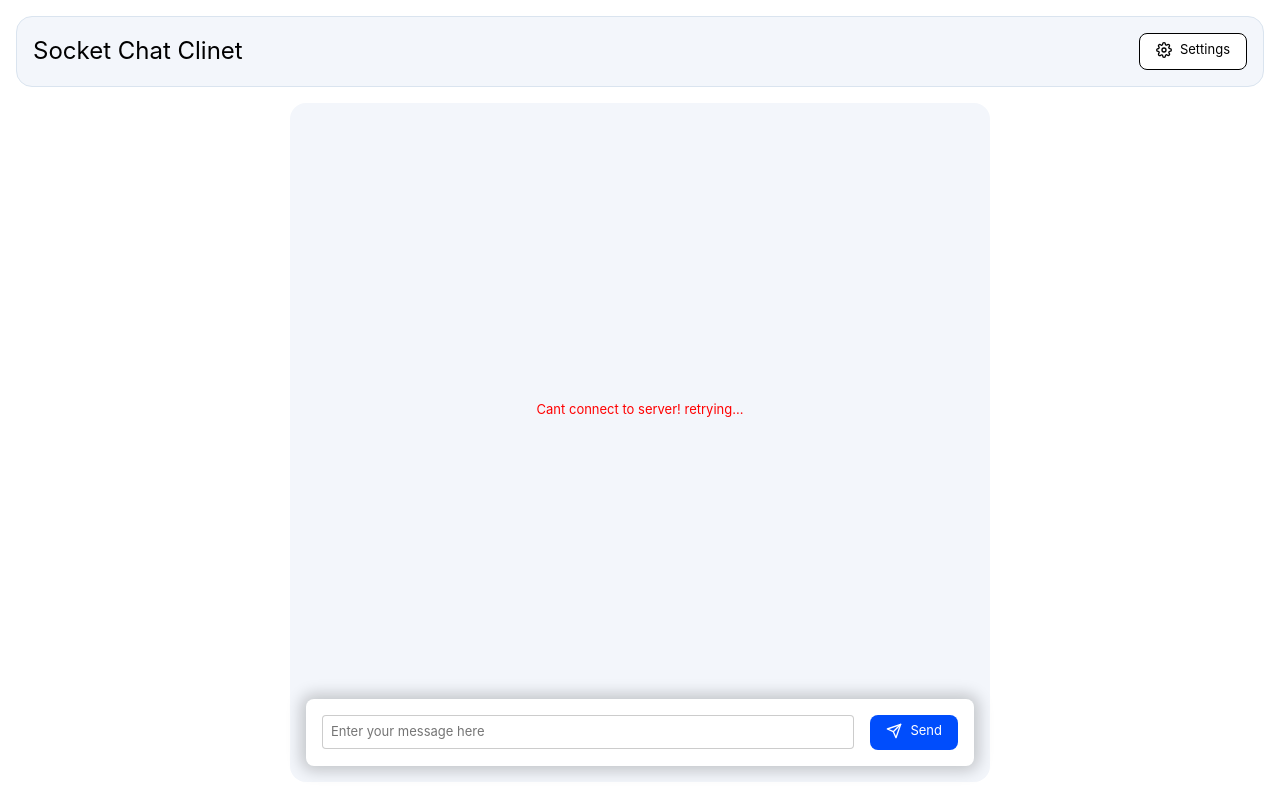
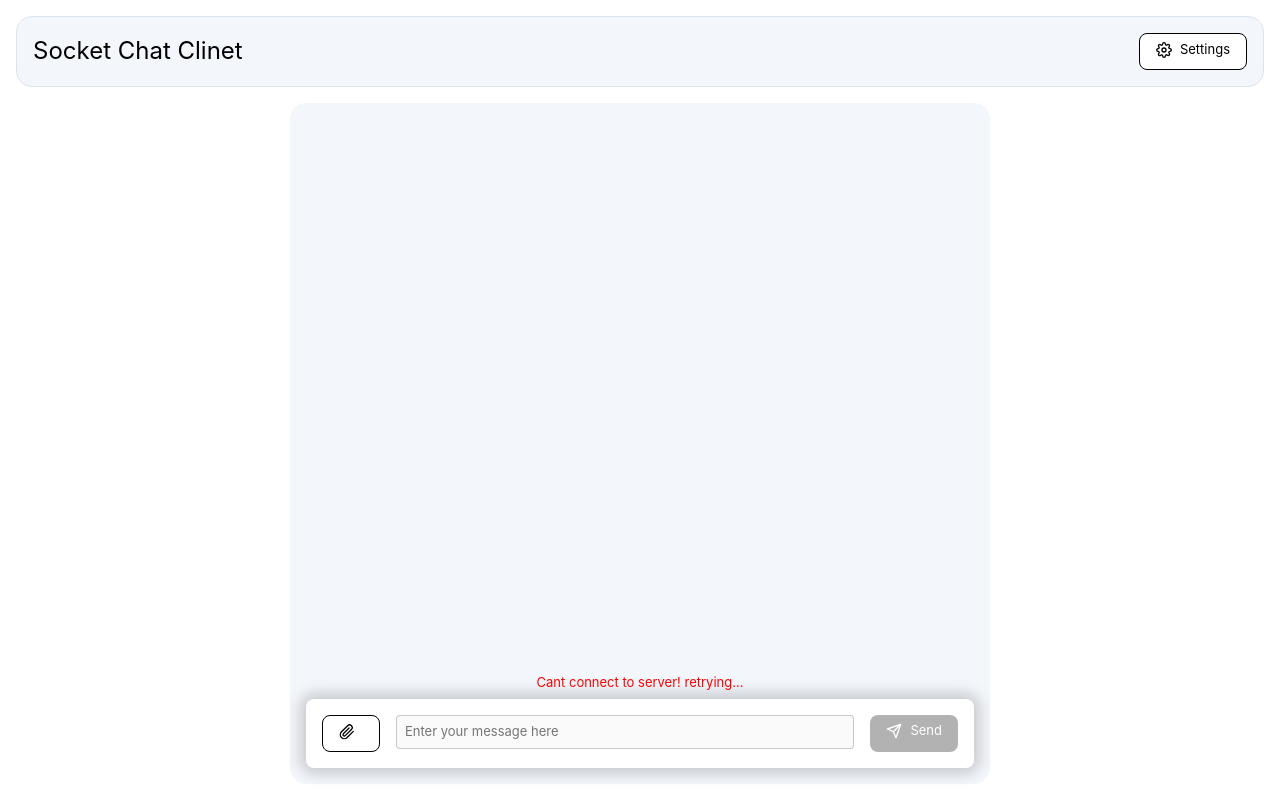
Before and after one commit to IVIosi/socket-chat-client, a React app: page / in a window 1280 px wide. Built offline with nearby package versions, Linux system fonts and the light colour scheme.

Commit message:
add send image button

```diff
--- a/src/components/messages/style.scss
+++ b/src/components/messages/style.scss
@@ -24,7 +24,7 @@
   &__error {
     position: absolute;
     color: red;
-    top: 50%;
+    bottom: 0;
     left: 50%;
     transform: translate(-50%, -50%);
   }
--- a/src/components/send-message-box/index.tsx
+++ b/src/components/send-message-box/index.tsx
@@ -1,15 +1,28 @@
-import React, { ChangeEvent, KeyboardEvent, FC, useState, useContext, FormEvent } from 'react';
+import React, {
+  ChangeEvent,
+  KeyboardEvent,
+  FC,
+  useState,
+  useContext,
+  FormEvent,
+  MouseEvent,
+} from 'react';
 import './style.scss';
 
 import Button from '@components/ui-kit/button';
 import { ChatMessage, SettingsContext } from 'app';
+import Modal, { useModal } from '@components/ui-kit/modal';
+import Input from '@components/ui-kit/input';
 
 interface SendMessageBoxProps {
+  disabled: boolean;
   onSendMessage: (msg: ChatMessage) => void;
 }
 
-const SendMessageBox: FC<SendMessageBoxProps> = ({ onSendMessage }) => {
+const SendMessageBox: FC<SendMessageBoxProps> = ({ disabled, onSendMessage }) => {
   const [message, setMessage] = useState('');
+  const [imageLink, setImageLink] = useState('');
+  const { open, openModal, closeModal } = useModal();
   const { settings } = useContext(SettingsContext);
 
   const handleChangeMessage = (e: ChangeEvent<HTMLTextAreaElement>) => {
@@ -30,6 +43,7 @@ const SendMessageBox: FC<SendMessageBoxProps> = ({ onSendMessage }) => {
 
   const handleSendMessage = (e?: FormEvent) => {
     e && e.preventDefault();
+
     if (message) {
       onSendMessage({
         avatar: '',
@@ -43,9 +57,57 @@ const SendMessageBox: FC<SendMessageBoxProps> = ({ onSendMessage }) => {
     }
   };
 
+  const handleSendImage = (e: MouseEvent<HTMLAnchorElement>) => {
+    e.preventDefault();
+    if (imageLink) {
+      onSendMessage({
+        avatar: '',
+        userID: settings.userID,
+        userName: settings.userName,
+        content: imageLink,
+        type: 'image',
+        time: new Date().getTime(),
+      });
+      closeModal();
+      setImageLink('');
+    }
+  };
+
   return (
     <form className="send-message-box" onSubmit={(e) => handleSendMessage(e)}>
+      <Button
+        type="secondary"
+        icon={
+          <svg
+            xmlns="http://www.w3.org/2000/svg"
+            width="24"
+            height="24"
+            viewBox="0 0 24 24"
+            fill="none"
+            stroke="currentColor"
+            strokeWidth="2"
+            strokeLinecap="round"
+            strokeLinejoin="round"
+          >
+            <path d="M21.44 11.05l-9.19 9.19a6 6 0 0 1-8.49-8.49l9.19-9.19a4 4 0 0 1 5.66 5.66l-9.2 9.19a2 2 0 0 1-2.83-2.83l8.49-8.48" />
+          </svg>
+        }
+        onClick={openModal}
+      />
+      {open && (
+        <Modal
+          close={closeModal}
+          render={() => (
+            <>
+              <p>Image link:</p>
+              <Input defaultValue={imageLink} onChange={(v) => setImageLink(v)} />
+              <a onClick={(e) => handleSendImage(e)}>send</a>
+            </>
+          )}
+        />
+      )}
       <textarea
+        disabled={disabled}
         className="send-message-box__textarea"
         placeholder="Enter your message here"
         value={message}
@@ -54,6 +116,7 @@ const SendMessageBox: FC<SendMessageBoxProps> = ({ onSendMessage }) => {
       />
       <Button
         type="primary"
+        disabled={disabled}
         icon={
           <svg
             xmlns="http://www.w3.org/2000/svg"
@@ -70,7 +133,7 @@ const SendMessageBox: FC<SendMessageBoxProps> = ({ onSendMessage }) => {
             <polygon points="22 2 15 22 11 13 2 9 22 2"></polygon>
           </svg>
         }
-        onClick={handleSendMessage}
+        onClick={(e) => handleSendMessage(e)}
       >
         Send
       </Button>
--- a/src/components/send-message-box/style.scss
+++ b/src/components/send-message-box/style.scss
@@ -11,7 +11,7 @@
   &__textarea {
     border: 1px solid rgba(0, 0, 0, 0.2);
     border-radius: 4px;
-    margin-right: $spacing * 2;
+    margin: 0 $spacing * 2;
     flex-grow: 1;
     padding: $spacing;
     height: 34px;
--- a/src/components/ui-kit/button/index.tsx
+++ b/src/components/ui-kit/button/index.tsx
@@ -1,15 +1,20 @@
-import React, { FC, ReactNode } from 'react';
+import React, { FC, ReactNode, MouseEvent } from 'react';
 import './style.scss';
 
 interface ButtonProps {
+  disabled?: boolean;
   type: 'primary' | 'secondary';
   icon?: ReactNode;
-  onClick?: () => void;
+  onClick?: (e: MouseEvent<HTMLButtonElement>) => void;
 }
 
-const Button: FC<ButtonProps> = ({ children, type = 'primary', icon, onClick }) => {
+const Button: FC<ButtonProps> = ({ children, disabled, type = 'primary', icon, onClick }) => {
   return (
-    <button className={`button button__${type}`} onClick={onClick}>
+    <button
+      disabled={disabled}
+      className={`button button__${type}`}
+      onClick={(e) => onClick && onClick(e)}
+    >
       {icon && <div className="button__icon">{icon}</div>}
       {children}
     </button>
--- a/src/components/ui-kit/button/style.scss
+++ b/src/components/ui-kit/button/style.scss
@@ -4,6 +4,14 @@
   display: flex;
   border-radius: $spacing;
   padding: $spacing $spacing * 2;
+
+  &:disabled {
+    background-color: rgba($black, 0.3);
+    cursor: not-allowed;
+    &:hover {
+      background-color: rgba($black, 0.3);
+    }
+  }
 
   &__primary {
     color: $white;
```
